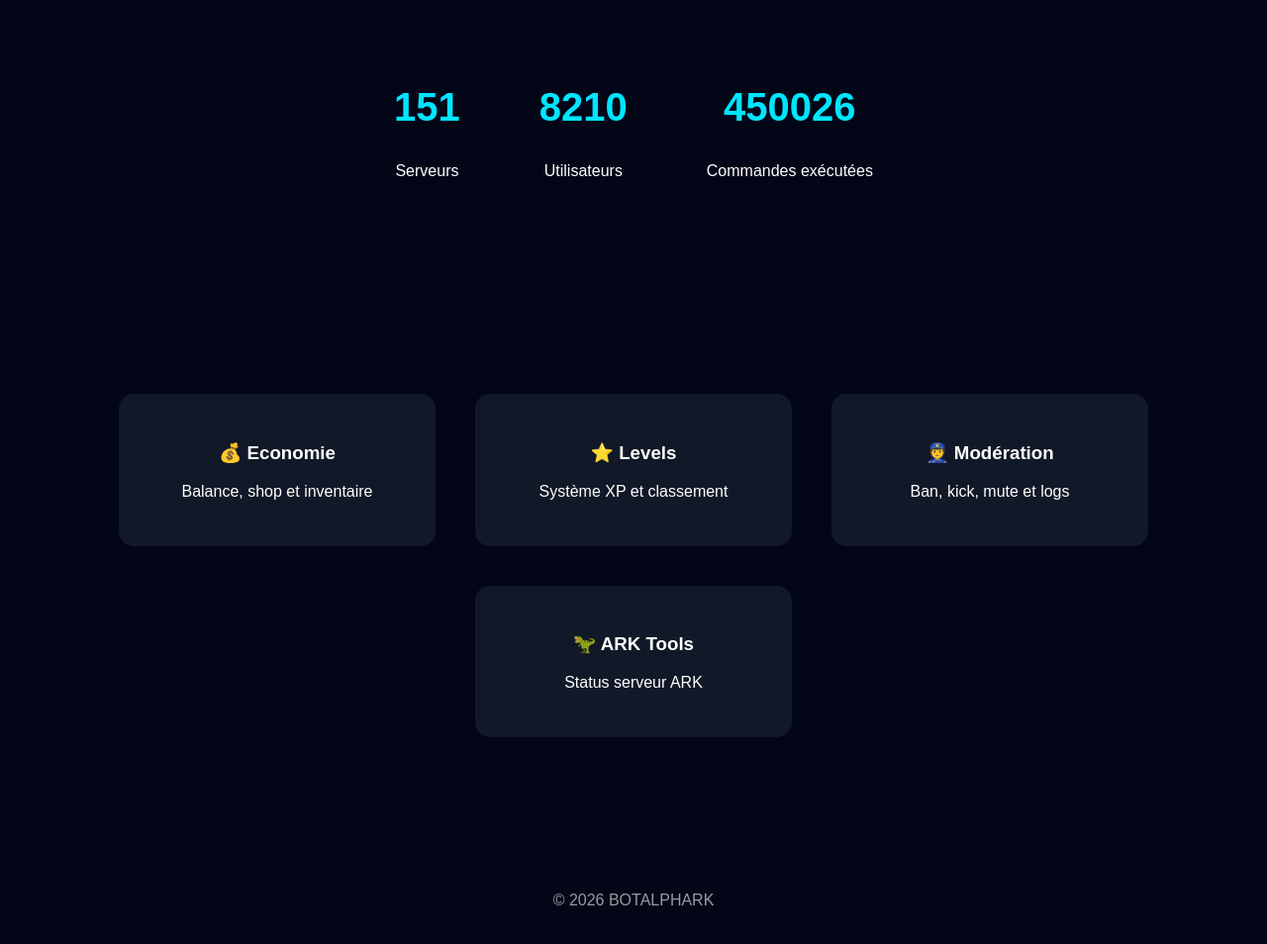
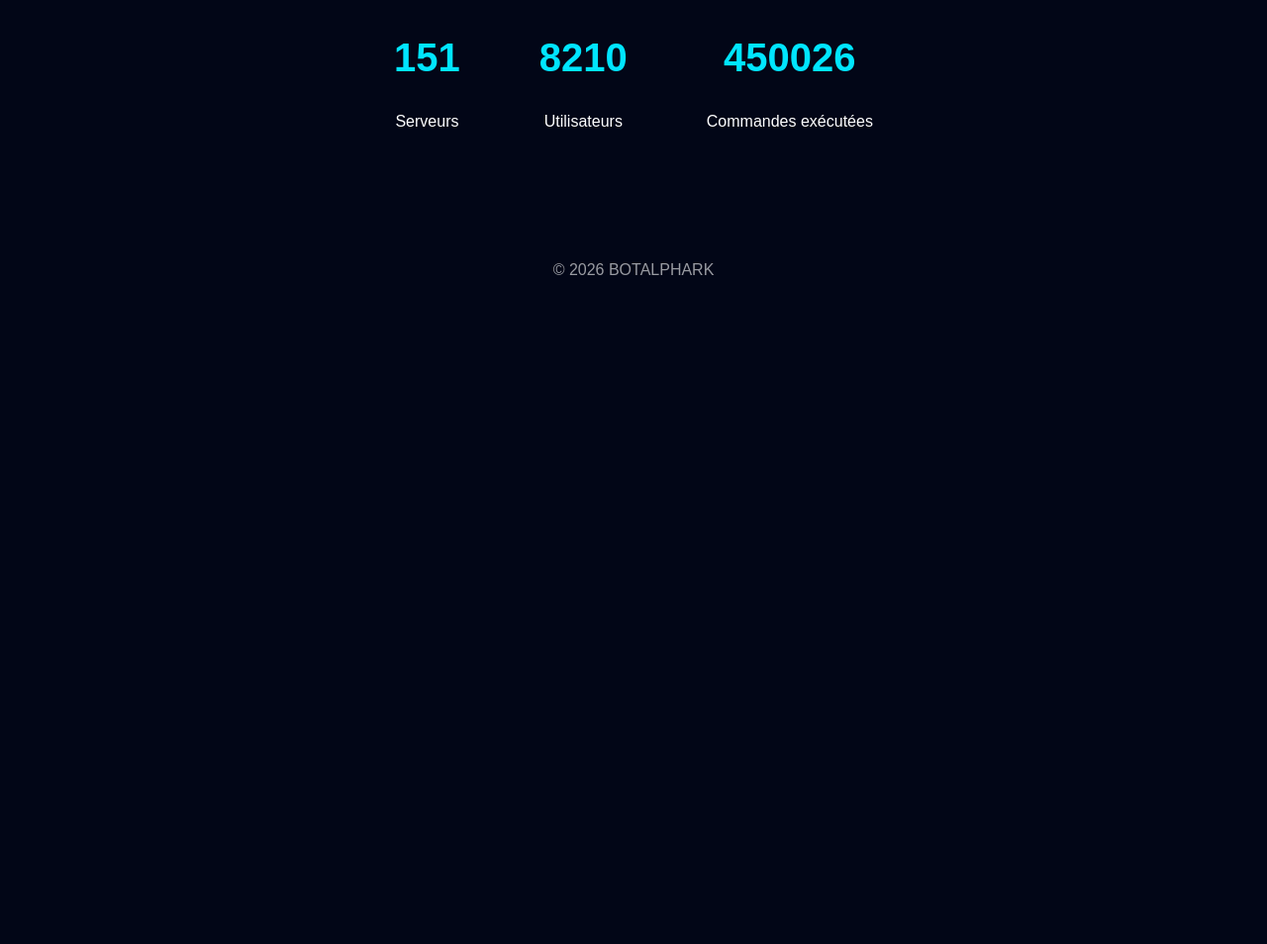
Before and after one commit to joyeuxmathieu/BOTALPHARK, a plain HTML site: page index.html in a window 1280 px wide. Shown: the part 830-1784 px from the top of the page at 99% size. After the commit the page ends 1148 px from the top, so only its background shows below. Drawn offline with Linux system fonts and the light colour scheme.

Commit message:
Update index.html

```diff
--- a/index.html
+++ b/index.html
@@ -220,7 +220,7 @@ opacity:0.6;
 
 <nav>
 
-<h2>🤖 BOTALPHARK</h2>
+
 
 <div>
 <a href="#">Accueil</a>
@@ -268,29 +268,7 @@ opacity:0.6;
 <p>Commandes exécutées</p>
 </div>
 
-</section>
 
-<section class="features">
-
-<div class="card">
-<h3>💰 Economie</h3>
-<p>Balance, shop et inventaire</p>
-</div>
-
-<div class="card">
-<h3>⭐ Levels</h3>
-<p>Système XP et classement</p>
-</div>
-
-<div class="card">
-<h3>👮 Modération</h3>
-<p>Ban, kick, mute et logs</p>
-</div>
-
-<div class="card">
-<h3>🦖 ARK Tools</h3>
-<p>Status serveur ARK</p>
-</div>
 
 </section>
 
```
